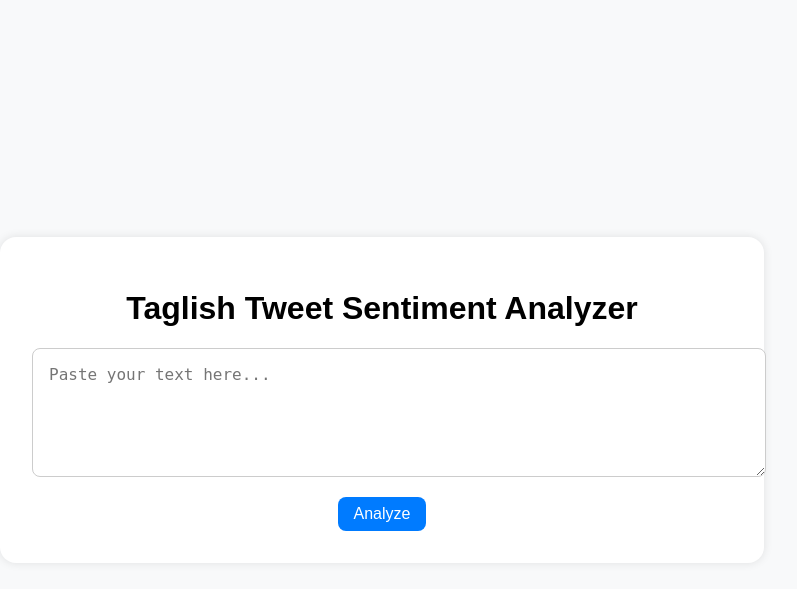
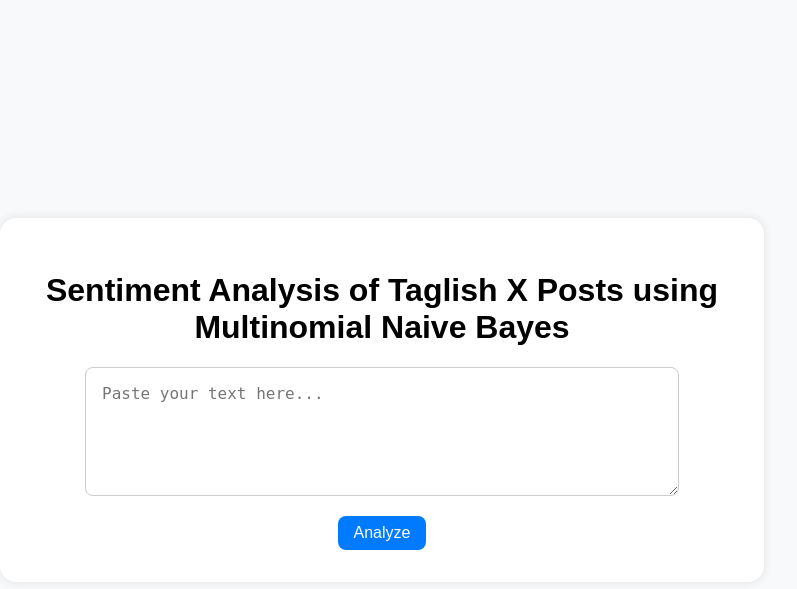
Before and after one commit to gwenchii/Sentiment-Analysis-of-Taglish-X-Posts-, a Flask app: page / in a window 1280 px wide. Shown: the top 589 px of the page, without its empty margins (258-1055 px from the left). Run offline with Flask 3, Linux system fonts and the light colour scheme; parts of the project's set-up code (start-up, migrations or seed data) failed here and were passed over.

Commit message:
update style

```diff
--- a/templates/index.html
+++ b/templates/index.html
@@ -19,11 +19,11 @@
             padding: 2rem;
             border-radius: 1rem;
             box-shadow: 0 0 10px rgba(0,0,0,0.1);
-            width: 80%;
+            width: 90%;
             max-width: 700px;
         }
         textarea {
-            width: 100%;
+            width: 80%;
             padding: 1rem;
             font-size: 1rem;
             border-radius: 0.5rem;
@@ -57,7 +57,7 @@
 </head>
 <body>
     <div class="container">
-        <h1>Taglish Tweet Sentiment Analyzer</h1>
+        <h1>Sentiment Analysis of Taglish X Posts using Multinomial Naive Bayes </h1>
         <form method="POST">
             <textarea name="user_input" rows="5" placeholder="Paste your text here..." required></textarea><br>
             <input type="submit" value="Analyze">
```
